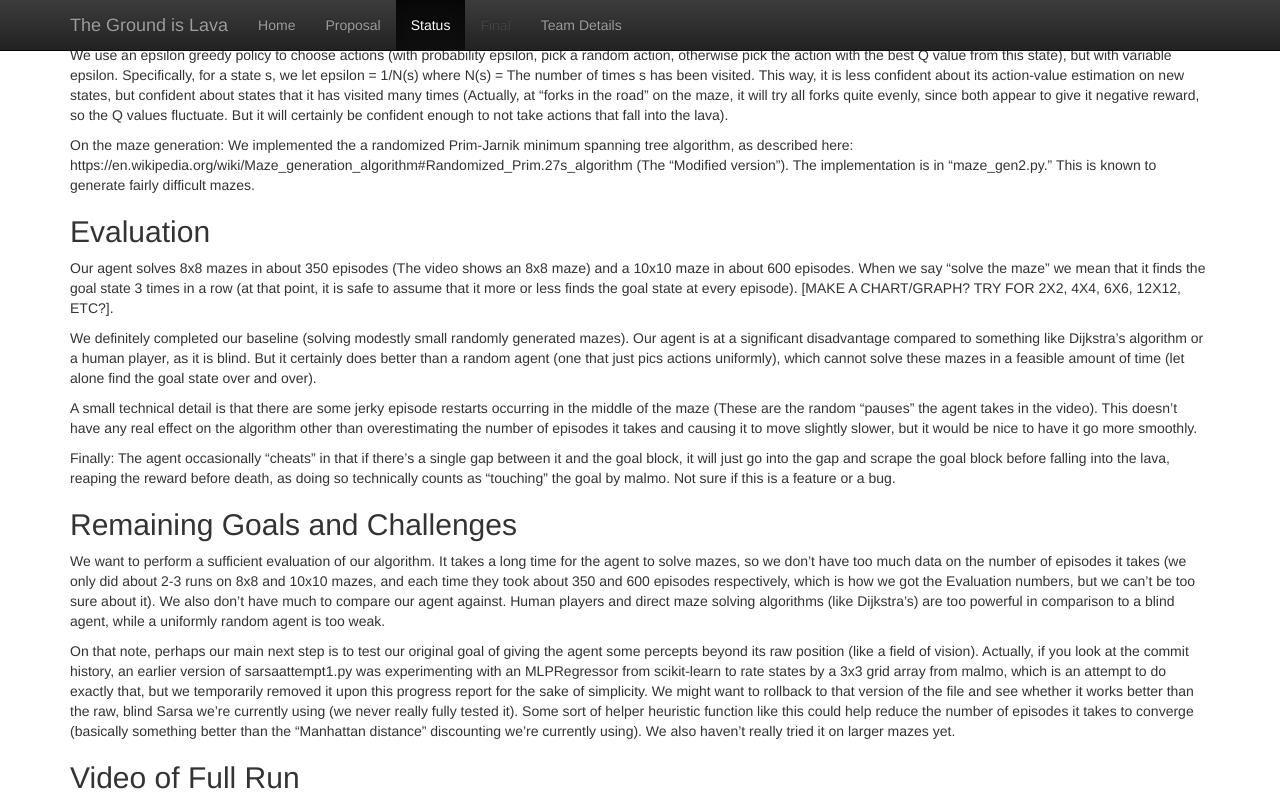
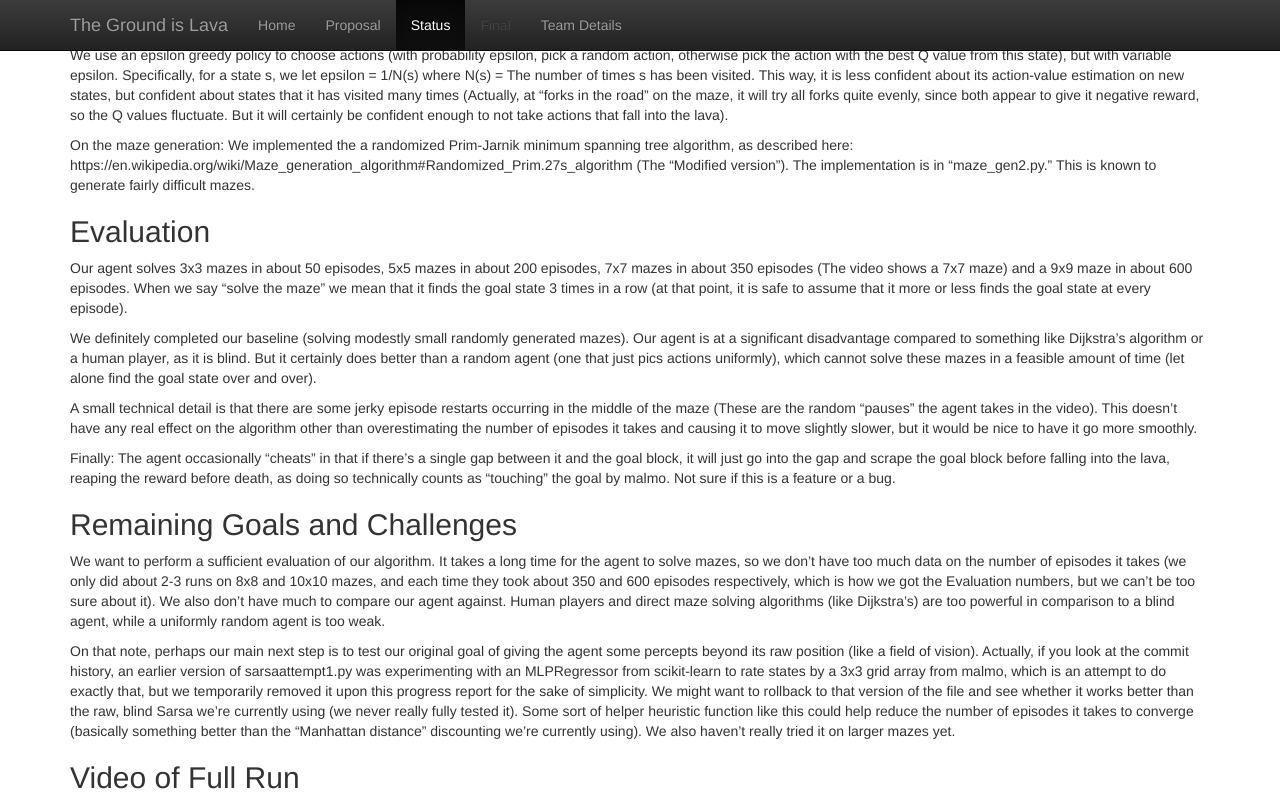
Before and after one commit to katmannn/The-Ground-is-Lava, a Jekyll site: the page built from docs/status.md, in a window 1280 px wide and 900 px high, scrolled down 594 px, cut to the strip 0-800 px from the top of the window. Built offline with Jekyll 4.4.1, drawn with Linux system fonts in a browser that asks for light colours.

Commit message:
Update status.md

```diff
--- a/docs/status.md
+++ b/docs/status.md
@@ -20,7 +20,7 @@ On the maze generation: We implemented the a randomized Prim-Jarnik minimum span
 
 
 ## Evaluation
-Our agent solves 8x8 mazes in about 350 episodes (The video shows an 8x8 maze) and a 10x10 maze in about 600 episodes. When we say "solve the maze" we mean that it finds the goal state 3 times in a row (at that point, it is safe to assume that it more or less finds the goal state at every episode). [MAKE A CHART/GRAPH? TRY FOR 2X2, 4X4, 6X6, 12X12, ETC?].
+Our agent solves 3x3 mazes in about 50 episodes, 5x5 mazes in about 200 episodes, 7x7 mazes in about 350 episodes (The video shows a 7x7 maze) and a 9x9 maze in about 600 episodes. When we say "solve the maze" we mean that it finds the goal state 3 times in a row (at that point, it is safe to assume that it more or less finds the goal state at every episode).
 
 We definitely completed our baseline (solving modestly small randomly generated mazes). Our agent is at a significant disadvantage compared to something like Dijkstra's algorithm or a human player, as it is blind. But it certainly does better than a random agent (one that just pics actions uniformly), which cannot solve these mazes in a feasible amount of time (let alone find the goal state over and over).
 
```
